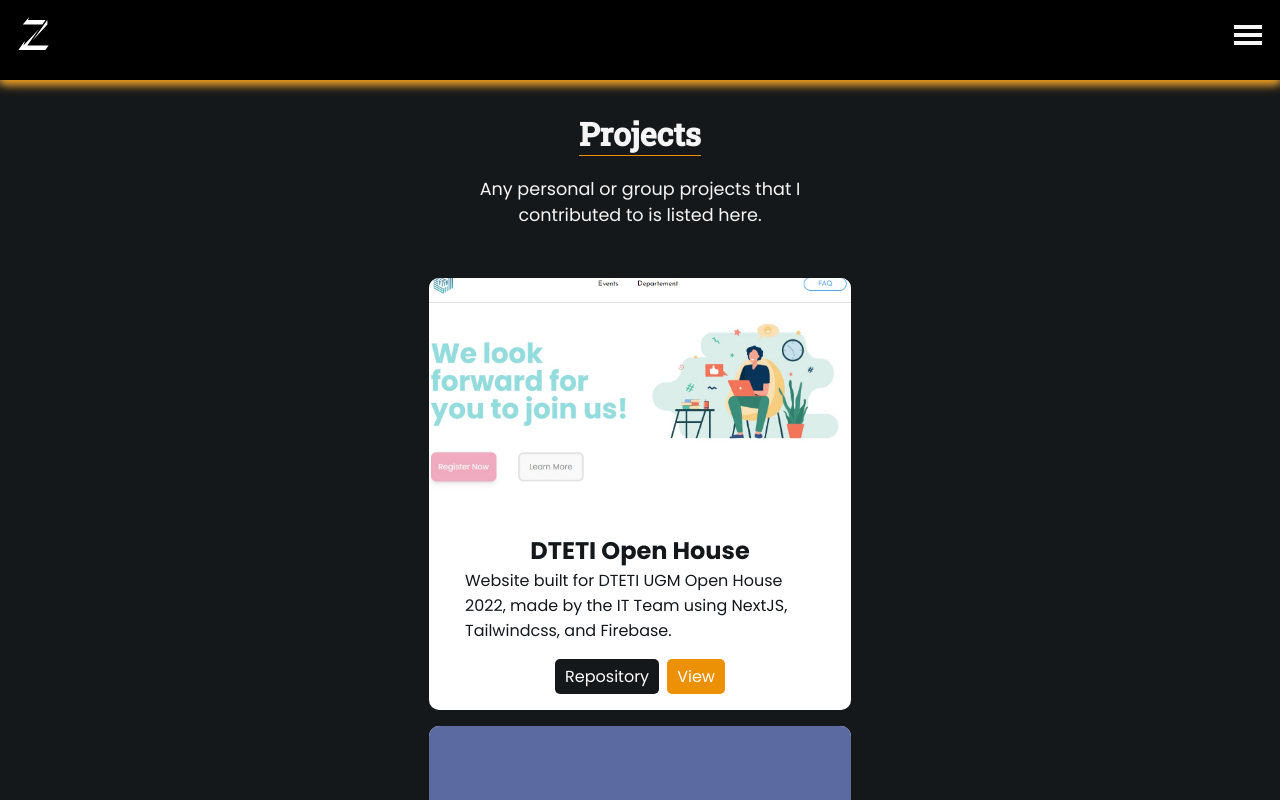
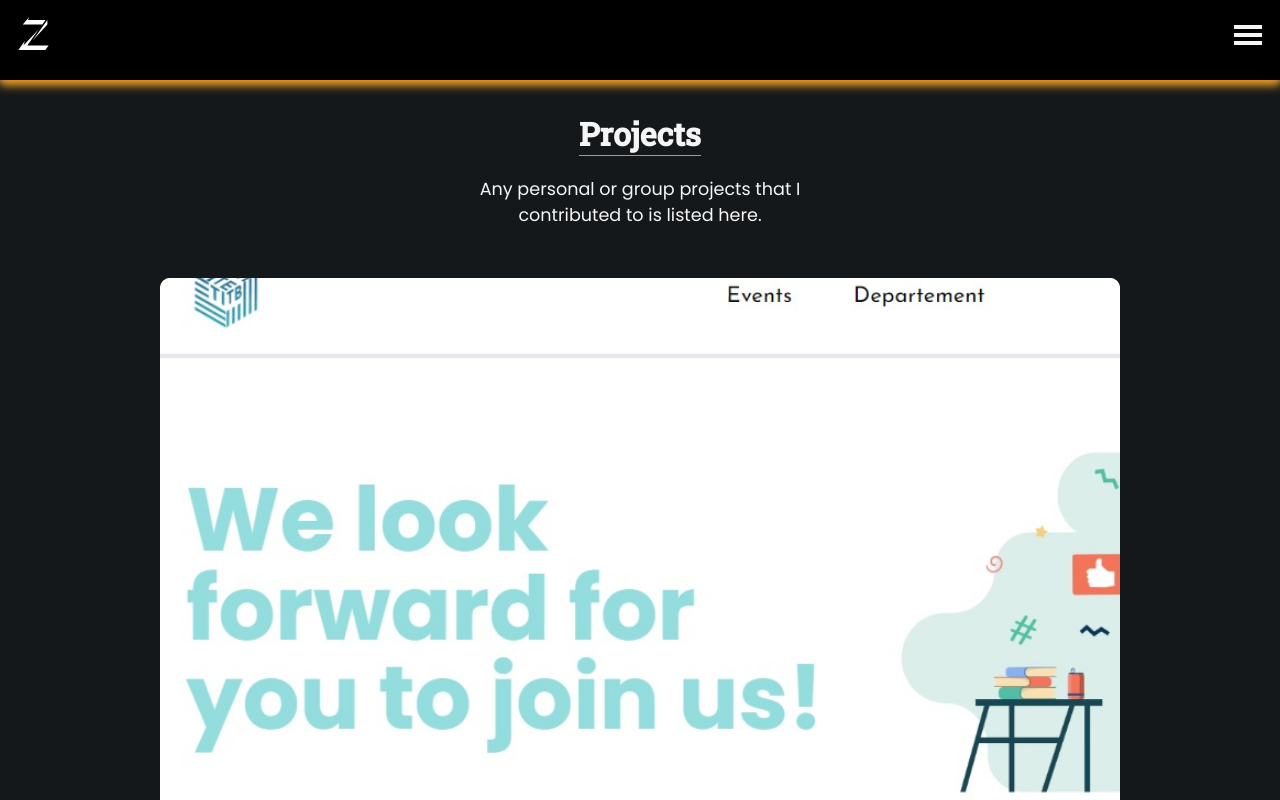
Before and after one commit to ahmadzaki2975/Portfolio, a Next.js app: page /Projects in a window 1280 px wide. Shown: the top 800 px of the page. Built offline with nearby package versions, Linux system fonts and the light colour scheme.

Commit message:
feat: various changes

```diff
--- a/components/ProjectCard.jsx
+++ b/components/ProjectCard.jsx
@@ -5,23 +5,20 @@ export const ProjectCard = (props) => {
     <div className="project-card">
       <div className="card-img bg-white">
         <div className="img-box">
-        <Image
-          src={`/project-images/${props.src}`}
-          alt={props.title}
-          width={1360}
-          height={768}
-          layout="responsive"
-        />
+          <img
+            src={`/project-images/${props.src}`}
+            alt={props.title}
+          />
         </div>
       </div>
       <div className="card-text">
         <h2>{props.title}</h2>
-        <p>{props.desc}</p>
+        <p style={{textAlign: "center"}}>{props.desc}</p>
         <div className="card-btn-container">
-          <a href={props.repo} className="btn repo">
+          <a href={props.repo} className="btn repo" target="_blank">
             <div>Repository</div>
           </a>
-          <a href={props.link} className="btn view">
+          <a href={props.link} className="btn view" target="_blank">
             <div>View</div>
           </a>
         </div>
```
